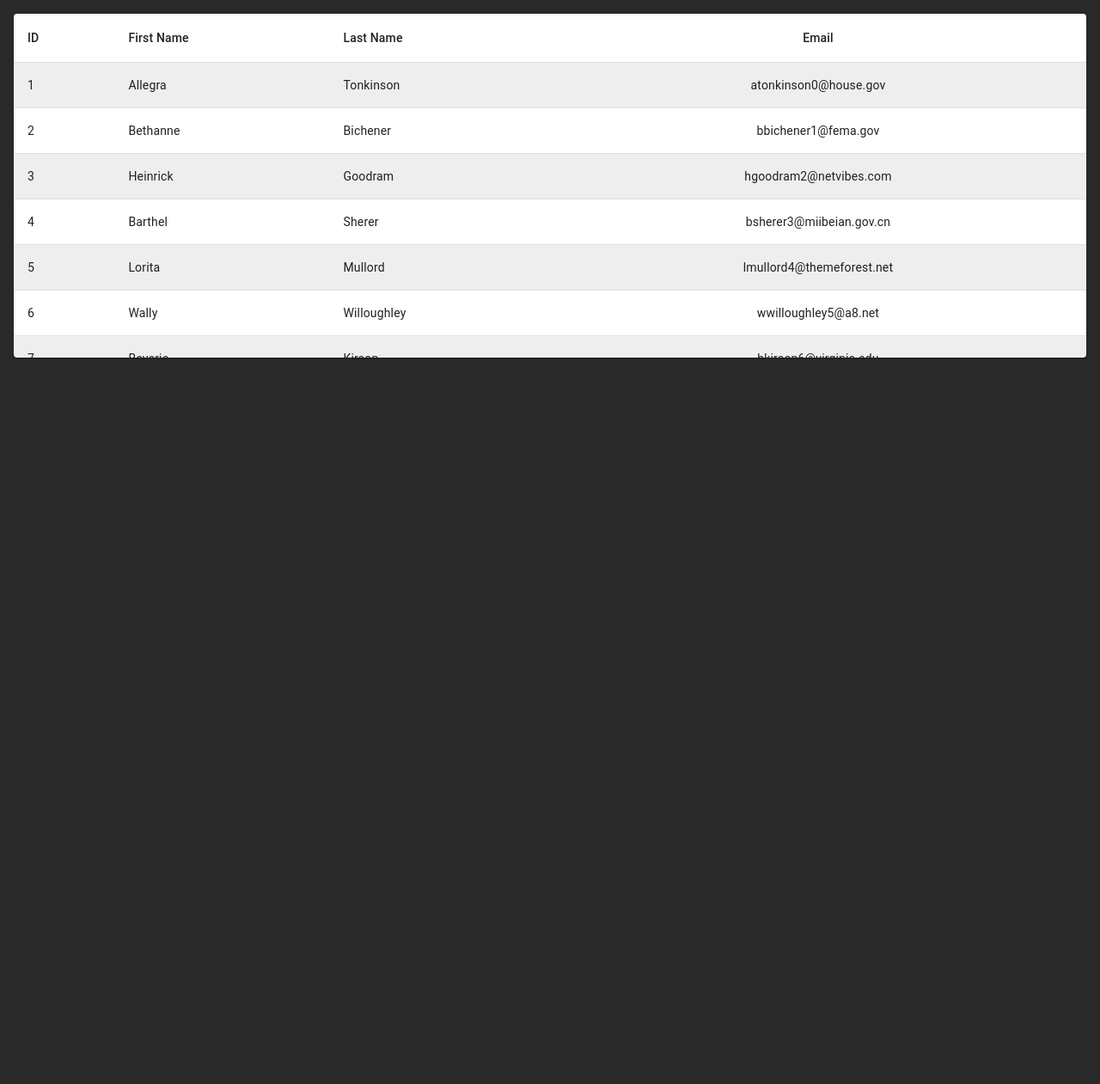
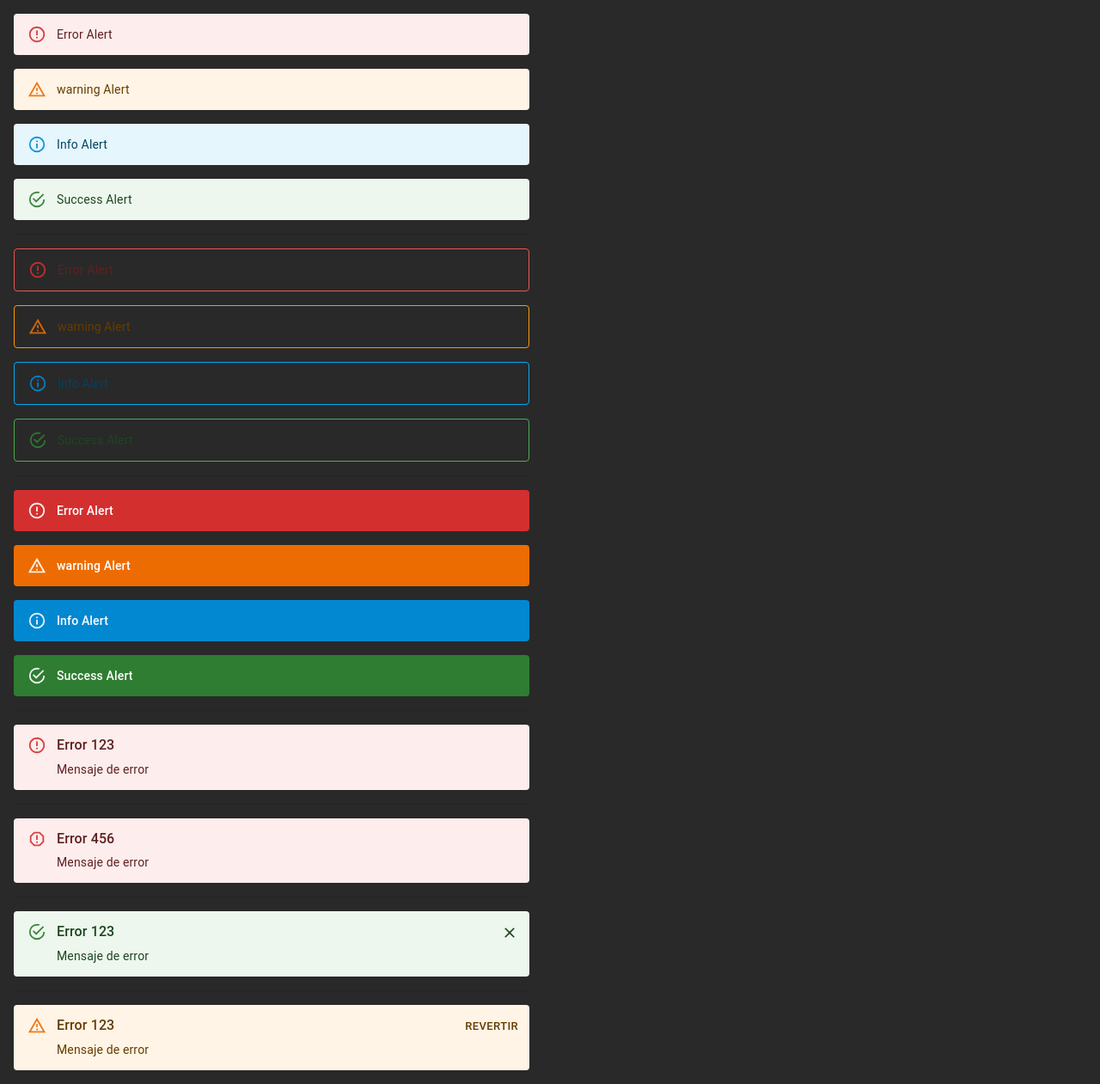
Before and after one commit to SebaGNH/CE-MIU-VY, a React (Vite) app: page / in a window 1280 px wide. Shown: the whole page at 86% size. Before the commit the page ends 800 px from the top, so only its background shows below. Built offline with nearby package versions, Linux system fonts and the light colour scheme.

Commit message:
Alert, barras de alerta de MUI

```diff
--- a/src/App.jsx
+++ b/src/App.jsx
@@ -1,6 +1,6 @@
 import React, {Fragment} from 'react'
 
-import { M01_Typography, M02_Button, M03_ButtonGroup, M04_ToggleButton, M05_TextFields, M06_Select, M07_RadioBtn, M08_CheckBox, M09_Switch, M11_AutoComplete, M12_Box, M13_Stack, M14_Grid, M15_Paper, M16_Card, M17_Accordion, M18_imageList, M19_NavBar, M20_Menu, M21_Link, M22_Breadcrumbs, M23_Drawer, M24_SpeedDial, M25_BottomNavigation, M26_Avatar, M27_Badge, M28_List, M29_Chip, M30_Tooltip, M31_Table } from './components'
+import { M01_Typography, M02_Button, M03_ButtonGroup, M04_ToggleButton, M05_TextFields, M06_Select, M07_RadioBtn, M08_CheckBox, M09_Switch, M11_AutoComplete, M12_Box, M13_Stack, M14_Grid, M15_Paper, M16_Card, M17_Accordion, M18_imageList, M19_NavBar, M20_Menu, M21_Link, M22_Breadcrumbs, M23_Drawer, M24_SpeedDial, M25_BottomNavigation, M26_Avatar, M27_Badge, M28_List, M29_Chip, M30_Tooltip, M31_Table, M32_Alert } from './components'
 
 import M10_Rating from './components/M10_Rating'
 
@@ -40,7 +40,8 @@ const App = () => {
       {/* <M28_List/> */}
       {/* <M29_Chip/> */}
       {/* <M30_Tooltip/> */}
-      <M31_Table/>
+      {/* <M31_Table/> */}
+      <M32_Alert/>
     </Fragment>
   )
 }
--- /dev/null
+++ b/src/components/M32_Alert.jsx
@@ -0,0 +1,83 @@
+import React from 'react'
+import { Stack, Alert, AlertTitle, Divider, Button  } from '@mui/material'
+import {ReportGmailerrorred as ErrorIcon } from '@mui/icons-material/';
+
+
+export const M32_Alert = () => {
+  return (
+    <Stack spacing={2} sx={{ width: '600px' }}>
+      <Stack spacing={2}>
+        <Alert severity='error'>Error Alert</Alert>
+        <Alert severity='warning'>warning Alert</Alert>
+        <Alert severity='info'>Info Alert</Alert>
+        <Alert severity='success'>Success Alert</Alert>
+      </Stack>
+
+      <Divider/>
+      {/* variant='outlined' */}
+      <Stack spacing={2}>
+        <Alert variant='outlined' severity='error'>Error Alert</Alert>
+        <Alert variant='outlined' severity='warning'>warning Alert</Alert>
+        <Alert variant='outlined' severity='info'>Info Alert</Alert>
+        <Alert variant='outlined' severity='success'>Success Alert</Alert>
+      </Stack>
+
+      <Divider/>
+      {/* variant='filled'  */}
+      <Stack spacing={2}>
+        <Alert variant='filled' severity='error'>Error Alert</Alert>
+        <Alert variant='filled' severity='warning'>warning Alert</Alert>
+        <Alert variant='filled' severity='info'>Info Alert</Alert>
+        <Alert variant='filled' severity='success'>Success Alert</Alert>
+      </Stack>
+
+      <Divider/>
+      {/* AlertTitle */}
+      <Stack spacing={2}>
+        <Alert severity='error'>
+          <AlertTitle>Error 123</AlertTitle>
+          Mensaje de error
+        </Alert>
+      </Stack>
+
+      <Divider/>
+      {/* icon */}
+      <Stack spacing={2}>
+        <Alert severity='error' icon={<ErrorIcon fontSize='inherit' /> }>
+          <AlertTitle>Error 456</AlertTitle>
+          Mensaje de error
+        </Alert>
+      </Stack>
+
+      <Divider/>
+      {/* AlertTitle */}
+      <Stack spacing={2}>
+        <Alert severity='success' onClose={ () => console.log('Cerrado')}>
+          <AlertTitle>Error 123</AlertTitle>
+          Mensaje de error
+        </Alert>
+      </Stack>
+
+
+      <Divider/>
+      {/* action Button */}
+      <Stack spacing={2}>
+        <Alert
+          severity='warning'
+          action={
+            <Button
+              color='inherit'
+              size='small'
+              onClick={ () => console.log('Revertir Btn')}
+            >
+              Revertir
+            </Button>}
+        >
+          <AlertTitle>Error 123</AlertTitle>
+          Mensaje de error
+        </Alert>
+      </Stack>
+
+    </Stack>
+  )
+}
--- a/src/components/index.js
+++ b/src/components/index.js
@@ -29,6 +29,7 @@ export * from './M28_List'
 export * from './M29_Chip'
 export * from './M30_Tooltip'
 export * from './M31_Table'
+export * from './M32_Alert'
 
 
 
```
